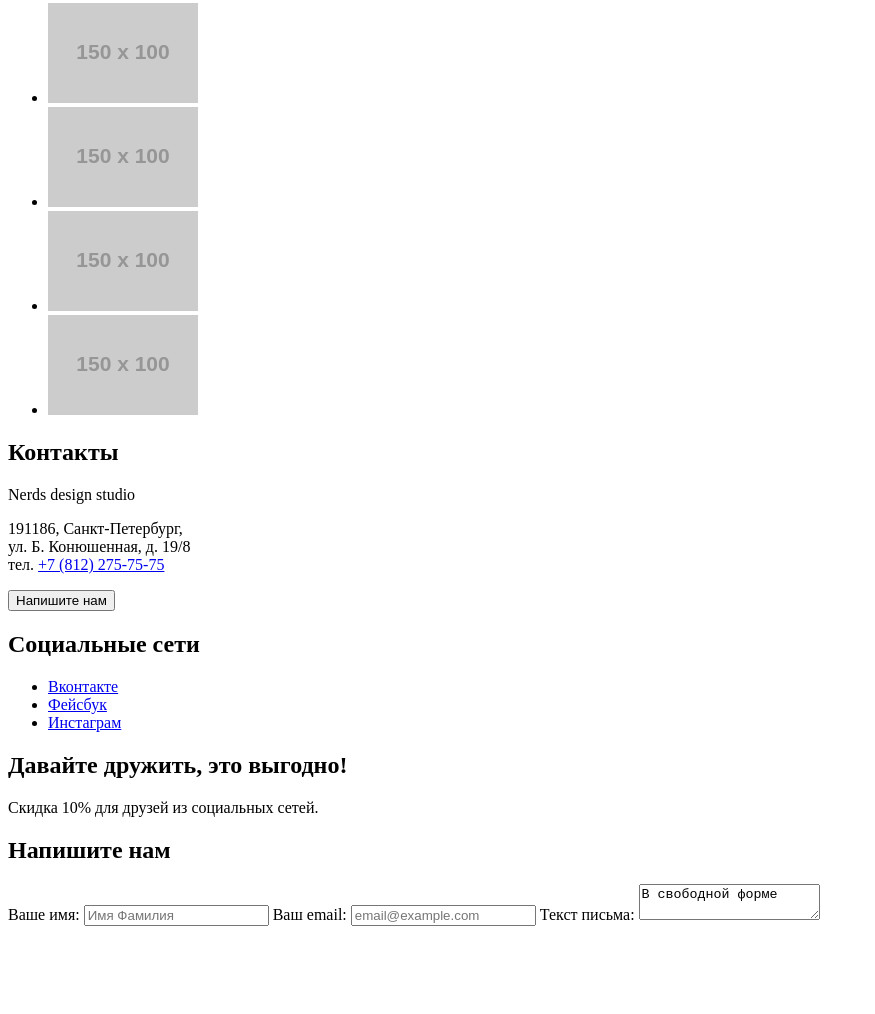
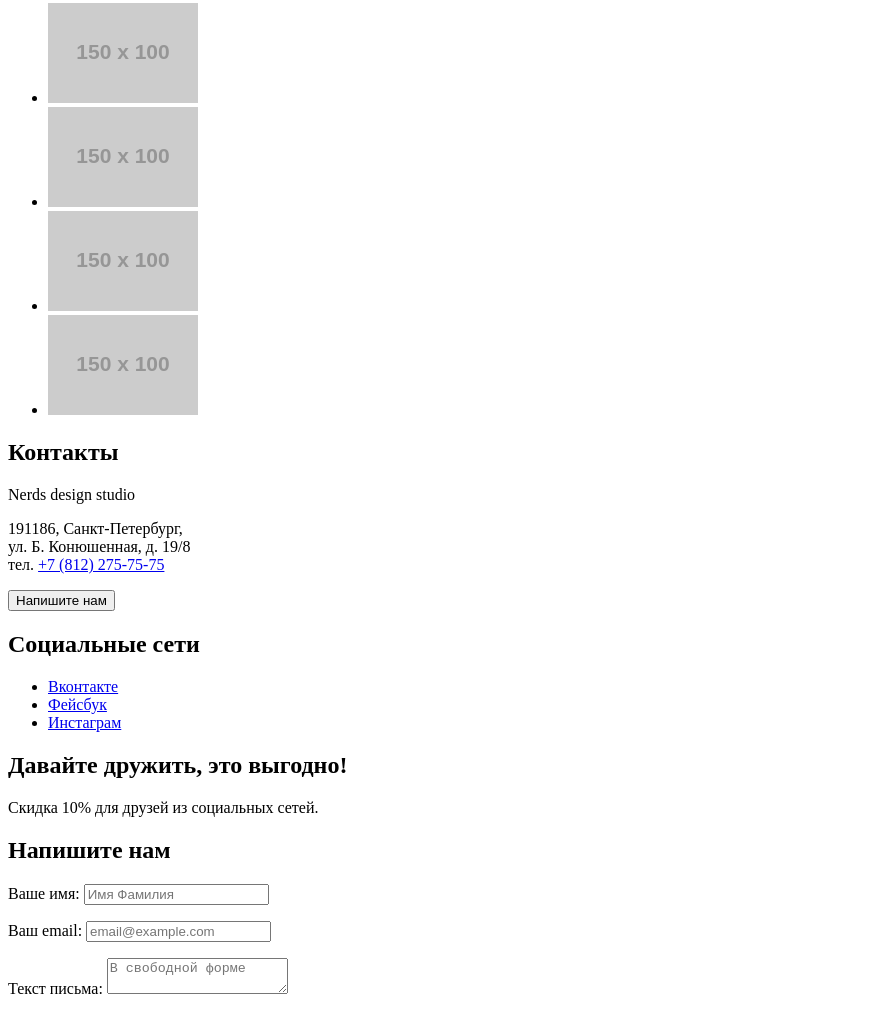
Before and after one commit to iruspro/nerds, a plain HTML site: page index.html in a window 1280 px wide. Shown: the part 1833-2847 px from the top of the page, without its empty margins (0-875 px from the left). Before the commit the page ends 2767 px from the top, so only its background shows below. Drawn offline with Linux system fonts and the light colour scheme; placeholder pictures from the web are drawn by us.

Commit message:
Внесены правки в разметку формы

```diff
--- a/index.html
+++ b/index.html
@@ -216,12 +216,18 @@
 <section>
   <h2>Напишите нам</h2>
   <form action="#" method="POST">
-    <label for="contact-name">Ваше имя:</label>
-    <input type="text" name="name" id="contact-name" placeholder="Имя Фамилия">
-    <label for="contact-email">Ваш email:</label>
-    <input type="email" name="email" id="contact-email" placeholder="email@example.com">
-    <label for="contact-text">Текст письма:</label>
-    <textarea name="text" id="contact-text"">В свободной форме</textarea>
+    <p>
+      <label for="contact-name">Ваше имя:</label>
+      <input type="text" name="name" id="contact-name" placeholder="Имя Фамилия">
+    </p>
+    <p>
+      <label for="contact-email">Ваш email:</label>
+      <input type="email" name="email" id="contact-email" placeholder="email@example.com">
+    </p>
+    <p>
+      <label for="contact-text">Текст письма:</label>
+      <textarea name="text" id="contact-text" placeholder="В свободной форме"></textarea>
+    </p>
   </form>
 
 </section>
```
